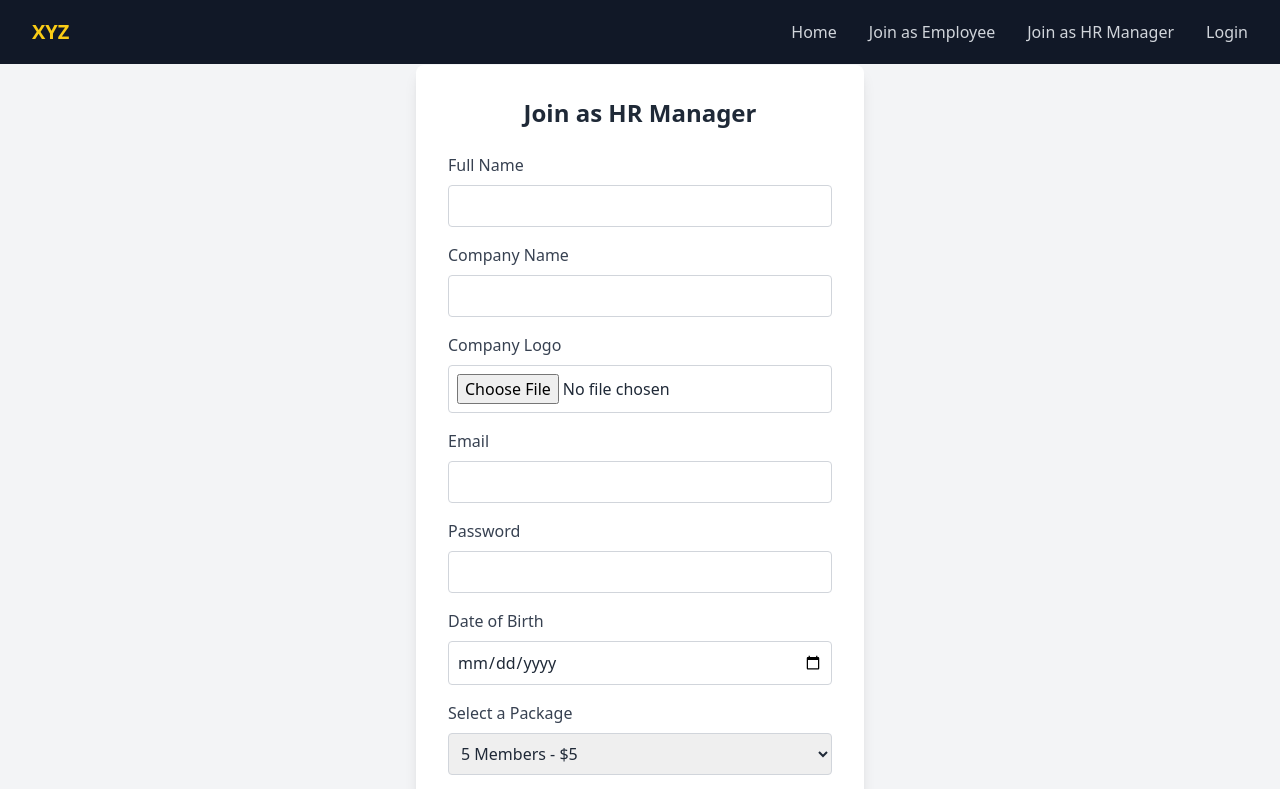
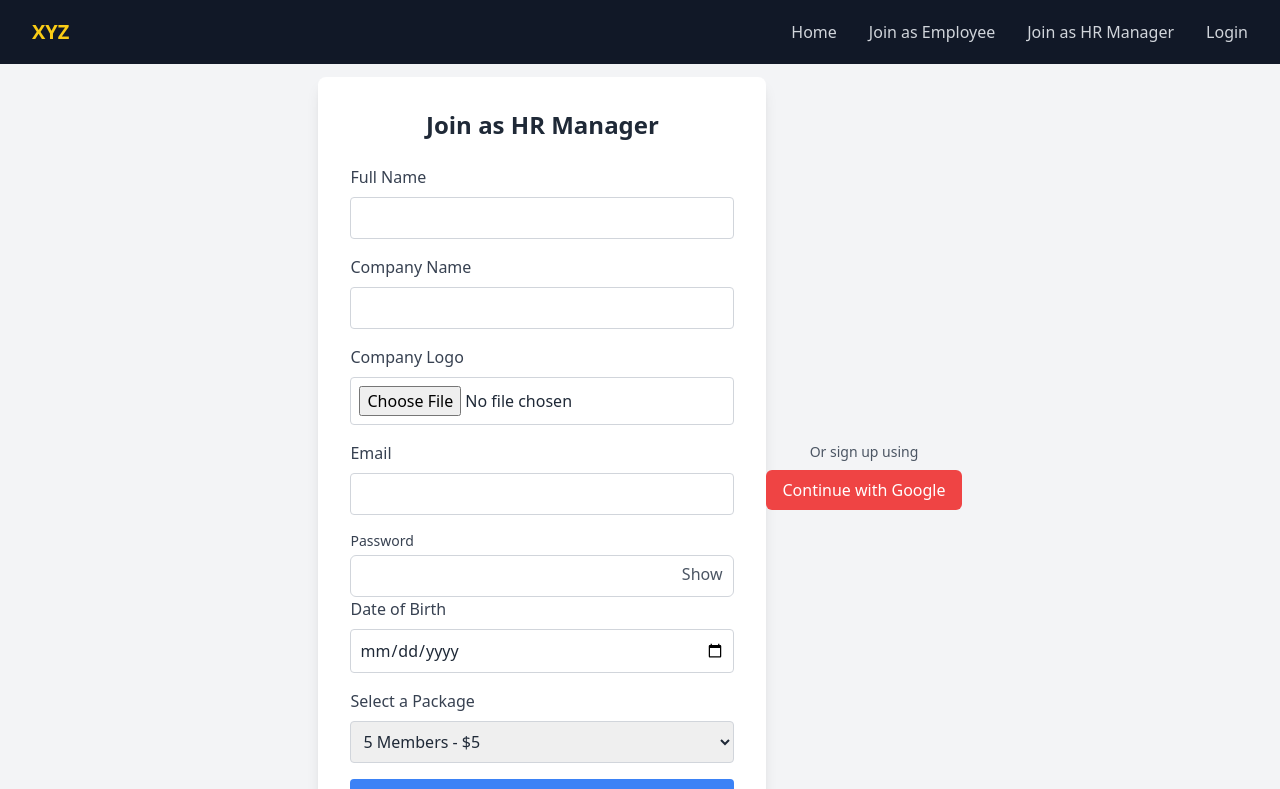
Before and after one commit to sabbirsolid/asset-management-system-client, a React (Vite) app: page /joinAsHRManager in a window 1280 px wide. Shown: the top 789 px of the page. Built offline with nearby package versions, Linux system fonts and the light colour scheme; no server answers.

Commit message:
implemented pushing to database

```diff
--- a/package.json
+++ b/package.json
@@ -10,6 +10,7 @@
     "preview": "vite preview"
   },
   "dependencies": {
+    "axios": "^1.7.9",
     "firebase": "^11.1.0",
     "localforage": "^1.10.0",
     "match-sorter": "^8.0.0",
--- /dev/null
+++ b/src/components/GoogleLogin.jsx
@@ -0,0 +1,33 @@
+import { useContext } from "react";
+import { AuthContext } from "../Providers/AuthProvider";
+import Swal from "sweetalert2";
+
+const GoogleLogin = () => {
+  const { signInWithGoogle } = useContext(AuthContext);
+  const handleSignInWithGoogle = () => {
+    signInWithGoogle().then((res) => {
+      Swal.fire({
+        position: "top-center",
+        icon: "success",
+        title: "You have successfully created an account",
+        showConfirmButton: true,
+      });
+    });
+  };
+
+  return (
+    <div>
+      <div className="mt-6 text-center">
+        <p className="text-sm text-gray-600">Or sign up using</p>
+        <button
+          onClick={handleSignInWithGoogle}
+          className="mt-2 flex items-center justify-center w-full bg-red-500 text-white py-2 px-4 rounded-md hover:bg-red-600 focus:outline-none focus:ring-2 focus:ring-red-500"
+        >
+          Continue with Google
+        </button>
+      </div>
+    </div>
+  );
+};
+
+export default GoogleLogin;
--- /dev/null
+++ b/src/hooks/useAxiosPublic.jsx
@@ -0,0 +1,9 @@
+import axios from "axios";
+const axiosPublic = axios.create({
+  baseURL: "http://localhost:5000",
+});
+const useAxiosPublic = () => {
+  return axiosPublic;
+};
+
+export default useAxiosPublic;
--- a/src/pages/Home/Banner/Banner.jsx
+++ b/src/pages/Home/Banner/Banner.jsx
@@ -10,7 +10,7 @@ const Banner = () => {
       image: "https://via.placeholder.com/800x400?text=Join+as+HR+Manager",
       buttonText: "Join as HR Manager",
       buttonAction: () => {
-        <Link to="joinAsHRManager">Join as HR Manager</Link>
+        <Link to="/joinAsHRManager">Join as HR Manager</Link>
       },
     },
     {
@@ -18,7 +18,7 @@ const Banner = () => {
       image: "https://via.placeholder.com/800x400?text=Join+as+Employee",
       buttonText: "Join as Employee",
       buttonAction: () => {
-        <Link to="joinAsHRManager">Join as Employee</Link>
+        <Link to="/joinAsHRManager">Join as Employee</Link>
       },
     },
   ];
--- a/src/pages/JoinAsEmpoyee/JoinAsEmployee.jsx
+++ b/src/pages/JoinAsEmpoyee/JoinAsEmployee.jsx
@@ -5,13 +5,17 @@ import Swal from "sweetalert2";
 import { useNavigate } from "react-router-dom";
 import { auth } from "../../Firebase/firebase.config";
 import { updateProfile } from "firebase/auth";
+import GoogleLogin from "../../components/GoogleLogin";
+import useAxiosPublic from "../../hooks/useAxiosPublic";
 
 const JoinAsEmployee = () => {
-  const { createUserWithEmail, signInWithGoogle, loading } =
+  const { createUserWithEmail, loading, signInWithGoogle } =
     useContext(AuthContext);
   const [showPassword, setShowPassword] = useState(false);
   const navigate = useNavigate();
   const [error, setError] = useState("");
+  const axiosPublic = useAxiosPublic();
+  const [data, setData] = useState({});
   const {
     register,
     handleSubmit,
@@ -36,10 +40,23 @@ const JoinAsEmployee = () => {
 
     createUserWithEmail(data.email, password)
       .then(() => {
-        updateProfile(auth.currentUser, { displayName: data.name, photoURL: "Nai" })
+        updateProfile(auth.currentUser, {
+          displayName: data.name,
+          photoURL: "Nai",
+        })
           .then(() => {
-            navigate("/");
             // navigate(location?.state ? location.state : "/");
+            const userInfo = {
+              name: data.name,
+              email: data.email,
+              role: "employee",
+            };
+            axiosPublic.post("/users", userInfo).then((res) => {
+              console.log(res.data);
+              if (res.data.insertedId) {
+                alert("data is saved to the database, data of:", data.name);
+              }
+            });
             Swal.fire({
               position: "top-center",
               icon: "success",
@@ -47,6 +64,7 @@ const JoinAsEmployee = () => {
               showConfirmButton: true,
             });
             reset();
+            navigate("/");
           })
           .catch((error) => {
             setError(`Failed to update profile: ${error.message}`);
@@ -66,20 +84,25 @@ const JoinAsEmployee = () => {
   }
 
   const handleSignInWithGoogle = () => {
-    signInWithGoogle()
-      .then(() => {
-        // navigate(location?.state ? location.state : "/");
-
+    signInWithGoogle().then((res) => {
+      const userInfo = {
+        name: res.user.displayName,
+        email: res.user.email,
+        role: "employee",
+      };
+      axiosPublic.post("/users", userInfo).then((res) => {
+        console.log(res.data);
+        if (res.data.insertedId) {
+          alert("data is saved to the database, data of:", data.name);
+        }
+      });
+      console.log(res.user);
       Swal.fire({
         position: "top-center",
         icon: "success",
         title: "You have successfully created an account",
         showConfirmButton: true,
       });
-        navigate("/");
-      })
-      .catch((error) => {
-        setError(`Failed to register: ${error.message}`);
     });
   };
 
@@ -172,6 +195,7 @@ const JoinAsEmployee = () => {
             Sign Up
           </button>
         </form>
+        {/* <GoogleLogin></GoogleLogin> */}
         <div className="mt-6 text-center">
           <p className="text-sm text-gray-600">Or sign up using</p>
           <button
--- a/src/pages/JoinAsHRManager/JoinAsHRManager.jsx
+++ b/src/pages/JoinAsHRManager/JoinAsHRManager.jsx
@@ -1,50 +1,184 @@
-import { useState } from "react";
+import { useContext, useState } from "react";
+import { useNavigate } from "react-router-dom";
+import Swal from "sweetalert2";
+import { AuthContext } from "../../Providers/AuthProvider";
+import { useForm } from "react-hook-form";
+import { auth } from "../../Firebase/firebase.config";
+import GoogleLogin from "../../components/GoogleLogin";
+import useAxiosPublic from "../../hooks/useAxiosPublic";
+import { updateProfile } from "firebase/auth";
 
 const JoinAsHRManager = () => {
-  const [formData, setFormData] = useState({
-    fullName: "",
-    companyName: "",
-    companyLogo: null,
-    email: "",
-    password: "",
-    dateOfBirth: "",
-    package: "5",
-  });
+  const { createUserWithEmail, loading, signInWithGoogle } =
+    useContext(AuthContext);
+  const [showPassword, setShowPassword] = useState(false);
+  const navigate = useNavigate();
+  const [error, setError] = useState("");
+  const axiosPublic = useAxiosPublic();
+  const {
+    register,
+    handleSubmit,
+    reset,
+    formState: { errors },
+  } = useForm();
 
-  const handleInputChange = (e) => {
-    const { name, value } = e.target;
-    setFormData({ ...formData, [name]: value });
+  const onSubmit = (data) => {
+      const password = data.password;
+      // Combined validation for uppercase and lowercase
+      if (!/^(?=.*[a-z])(?=.*[A-Z]).+$/.test(password)) {
+        setError(
+          "Password must contain at least one uppercase and one lowercase letter."
+        );
+        return;
+      }
+      if (password.length < 6) {
+        setError("Password must be at least 6 characters long.");
+        return;
+      }
+      setError("");
+
+      createUserWithEmail(data.email, password)
+        .then(() => {
+          updateProfile(auth.currentUser, {
+            displayName: data.name,
+            photoURL: "Nai",
+          })
+            .then((res) => {
+              // navigate(location?.state ? location.state : "/");
+              const userInfo = {
+                name: data.name,
+                email: data.email,
+                role: "HRManager",
+              };
+              axiosPublic.post("/users", userInfo).then((res) => {
+                console.log(res.data);
+                if (res.data.insertedId) {
+                  alert("data is saved to the database, data of:", res.user.displayName);
+                }
+              });
+              Swal.fire({
+                position: "top-center",
+                icon: "success",
+                title: "You have successfully created an account",
+                showConfirmButton: true,
+              });
+              reset();
+              navigate("/");
+            })
+            .catch((error) => {
+              setError(`Failed to update profile: ${error.message}`);
+            });
+        })
+        .catch((error) => {
+          setError(`Failed to register: ${error.message}`);
+        });
+    };
+
+  // const onSubmit = (data) => {
+  //   console.log(data);
+  //   const password = data.password;
+  //   // Combined validation for uppercase and lowercase
+  //   if (!/^(?=.*[a-z])(?=.*[A-Z]).+$/.test(password)) {
+  //     setError(
+  //       "Password must contain at least one uppercase and one lowercase letter."
+  //     );
+  //     return;
+  //   }
+  //   if (password.length < 6) {
+  //     setError("Password must be at least 6 characters long.");
+  //     return;
+  //   }
+  //   setError("");
+
+  //   createUserWithEmail(data.email, password)
+  //     .then(() => {
+  //       updateProfile(auth.currentUser, {
+  //         displayName: data.name,
+  //         photoURL: "Nai",
+  //       })
+  //         .then(() => {
+  //           navigate("/");
+  //           // navigate(location?.state ? location.state : "/");
+  //           const userInfo = {
+  //             name: data.name,
+  //             email: data.email,
+  //             role: "employee",
+  //           };
+  //           axiosPublic.post("/users", userInfo).then((res) => {
+  //             console.log(res.data);
+  //             if (res.data.insertedId) {
+  //               alert("data is saved to the database, data of:", data.name);
+  //             }
+  //           });
+  //           Swal.fire({
+  //             position: "top-center",
+  //             icon: "success",
+  //             title: "You have successfully created an account",
+  //             showConfirmButton: true,
+  //           });
+  //           reset();
+  //         })
+  //         .catch((error) => {
+  //           setError(`Failed to update profile: ${error.message}`);
+  //         });
+  //     })
+  //     .catch((error) => {
+  //       setError(`Failed to register: ${error.message}`);
+  //     });
+  // };
+
+  const handleSignInWithGoogle = () => {
+    signInWithGoogle().then((res) => {
+      const userInfo = {
+        name: res.user.displayName,
+        email: res.user.email,
+        role: "HRManager",
+      };
+      axiosPublic.post("/users", userInfo).then((res) => {
+        console.log(res.data);
+        if (res.data.insertedId) {
+          alert("data is saved to the database, data of:", data.user.displayName);
+        }
+      });
+      console.log(res.user);
+      Swal.fire({
+        position: "top-center",
+        icon: "success",
+        title: "You have successfully created an account",
+        showConfirmButton: true,
+      });
+    });
   };
 
-  const handleFileChange = (e) => {
-    setFormData({ ...formData, companyLogo: e.target.files[0] });
-  };
-
-  const handleSubmit = (e) => {
-    e.preventDefault();
-    console.log("Form submitted", formData);
-    // Redirect to payment page or handle payment here
-    // window.location.href = "/payment"; // Example redirect
-  };
+  if (loading) {
+    return (
+      <div className="flex justify-center items-center min-h-screen bg-gray-50">
+        <span className="loading loading-spinner text-info text-5xl"></span>
+      </div>
+    );
+  }
 
   return (
     <div className="flex justify-center items-center min-h-screen bg-gray-100">
       <form
-        onSubmit={handleSubmit}
+        onSubmit={handleSubmit(onSubmit)}
         className="bg-white p-8 shadow-lg rounded-lg w-full max-w-md"
       >
-        <h2 className="text-2xl font-bold mb-6 text-center">Join as HR Manager</h2>
+        <h2 className="text-2xl font-bold mb-6 text-center">
+          Join as HR Manager
+        </h2>
 
         <div className="mb-4">
-          <label className="block text-gray-700 font-medium mb-2" htmlFor="fullName">
+          <label
+            className="block text-gray-700 font-medium mb-2"
+            htmlFor="fullName"
+          >
             Full Name
           </label>
           <input
             type="text"
             id="fullName"
-            name="fullName"
-            value={formData.fullName}
-            onChange={handleInputChange}
+            {...register("name")}
             className="w-full border border-gray-300 p-2 rounded focus:outline-none focus:ring-2 focus:ring-blue-400"
             required
           />
@@ -61,8 +195,7 @@ const JoinAsHRManager = () => {
             type="text"
             id="companyName"
             name="companyName"
-            value={formData.companyName}
-            onChange={handleInputChange}
+            {...register("companyName")}
             className="w-full border border-gray-300 p-2 rounded focus:outline-none focus:ring-2 focus:ring-blue-400"
             required
           />
@@ -80,28 +213,30 @@ const JoinAsHRManager = () => {
             id="companyLogo"
             name="companyLogo"
             accept="image/*"
-            onChange={handleFileChange}
+            {...register("companyLogo")}
             className="w-full border border-gray-300 p-2 rounded focus:outline-none focus:ring-2 focus:ring-blue-400"
             required
           />
         </div>
 
         <div className="mb-4">
-          <label className="block text-gray-700 font-medium mb-2" htmlFor="email">
+          <label
+            className="block text-gray-700 font-medium mb-2"
+            htmlFor="email"
+          >
             Email
           </label>
           <input
             type="email"
             id="email"
             name="email"
-            value={formData.email}
-            onChange={handleInputChange}
+            {...register("email")}
             className="w-full border border-gray-300 p-2 rounded focus:outline-none focus:ring-2 focus:ring-blue-400"
             required
           />
         </div>
 
-        <div className="mb-4">
+        {/* <div className="mb-4">
           <label className="block text-gray-700 font-medium mb-2" htmlFor="password">
             Password
           </label>
@@ -109,37 +244,63 @@ const JoinAsHRManager = () => {
             type="password"
             id="password"
             name="password"
-            value={formData.password}
-            onChange={handleInputChange}
+            {...register("password")}
+            className="w-full border border-gray-300 p-2 rounded focus:outline-none focus:ring-2 focus:ring-blue-400"
+            required
+          />
+        </div> */}
+        <label
+          htmlFor="password"
+          className="block text-sm font-medium text-gray-700"
+        >
+          Password
+        </label>
+        <div className="relative">
+          <input
+            type={showPassword ? "text" : "password"}
+            id="password"
+            name="password"
+            {...register("password")}
+            required
+            className="mt-1 w-full px-4 py-2 border border-gray-300 rounded-md focus:ring-blue-500 focus:border-blue-500"
+          />
+          <button
+            type="button"
+            onClick={() => setShowPassword(!showPassword)}
+            className="absolute inset-y-0 right-0 px-3 text-gray-600 focus:outline-none"
+          >
+            {showPassword ? "Hide" : "Show"}
+          </button>
+        </div>
+
+        <div className="mb-4">
+          <label
+            className="block text-gray-700 font-medium mb-2"
+            htmlFor="dateOfBirth"
+          >
+            Date of Birth
+          </label>
+          <input
+            type="date"
+            id="dateOfBirth"
+            name="dateOfBirth"
+            {...register("dob")}
             className="w-full border border-gray-300 p-2 rounded focus:outline-none focus:ring-2 focus:ring-blue-400"
             required
           />
         </div>
 
         <div className="mb-4">
-          <label className="block text-gray-700 font-medium mb-2" htmlFor="dateOfBirth">
-            Date of Birth
-          </label>
-          <input
-            type="date"
-            id="dateOfBirth"
-            name="dateOfBirth"
-            value={formData.dateOfBirth}
-            onChange={handleInputChange}
-            className="w-full border border-gray-300 p-2 rounded focus:outline-none focus:ring-2 focus:ring-blue-400"
-            required
-          />
-        </div>
-
-        <div className="mb-4">
-          <label className="block text-gray-700 font-medium mb-2" htmlFor="package">
+          <label
+            className="block text-gray-700 font-medium mb-2"
+            htmlFor="package"
+          >
             Select a Package
           </label>
           <select
             id="package"
             name="package"
-            value={formData.package}
-            onChange={handleInputChange}
+            {...register("package")}
             className="w-full border border-gray-300 p-2 rounded focus:outline-none focus:ring-2 focus:ring-blue-400"
             required
           >
@@ -148,7 +309,7 @@ const JoinAsHRManager = () => {
             <option value="20">20 Members - $15</option>
           </select>
         </div>
-
+        {error && <p className="text-sm text-red-500">{error}</p>}
         <button
           type="submit"
           className="w-full bg-blue-500 text-white py-2 px-4 rounded hover:bg-blue-600 focus:outline-none focus:ring-2 focus:ring-blue-400"
@@ -156,6 +317,16 @@ const JoinAsHRManager = () => {
           Sign Up
         </button>
       </form>
+      {/* <GoogleLogin></GoogleLogin> */}
+      <div className="mt-6 text-center">
+        <p className="text-sm text-gray-600">Or sign up using</p>
+        <button
+          onClick={handleSignInWithGoogle}
+          className="mt-2 flex items-center justify-center w-full bg-red-500 text-white py-2 px-4 rounded-md hover:bg-red-600 focus:outline-none focus:ring-2 focus:ring-red-500"
+        >
+          Continue with Google
+        </button>
+      </div>
     </div>
   );
 };
```
Also changed, not shown: 1 other file (tests, documents, lock files or other folders). Lines whose indentation alone changed are shown as unchanged.
